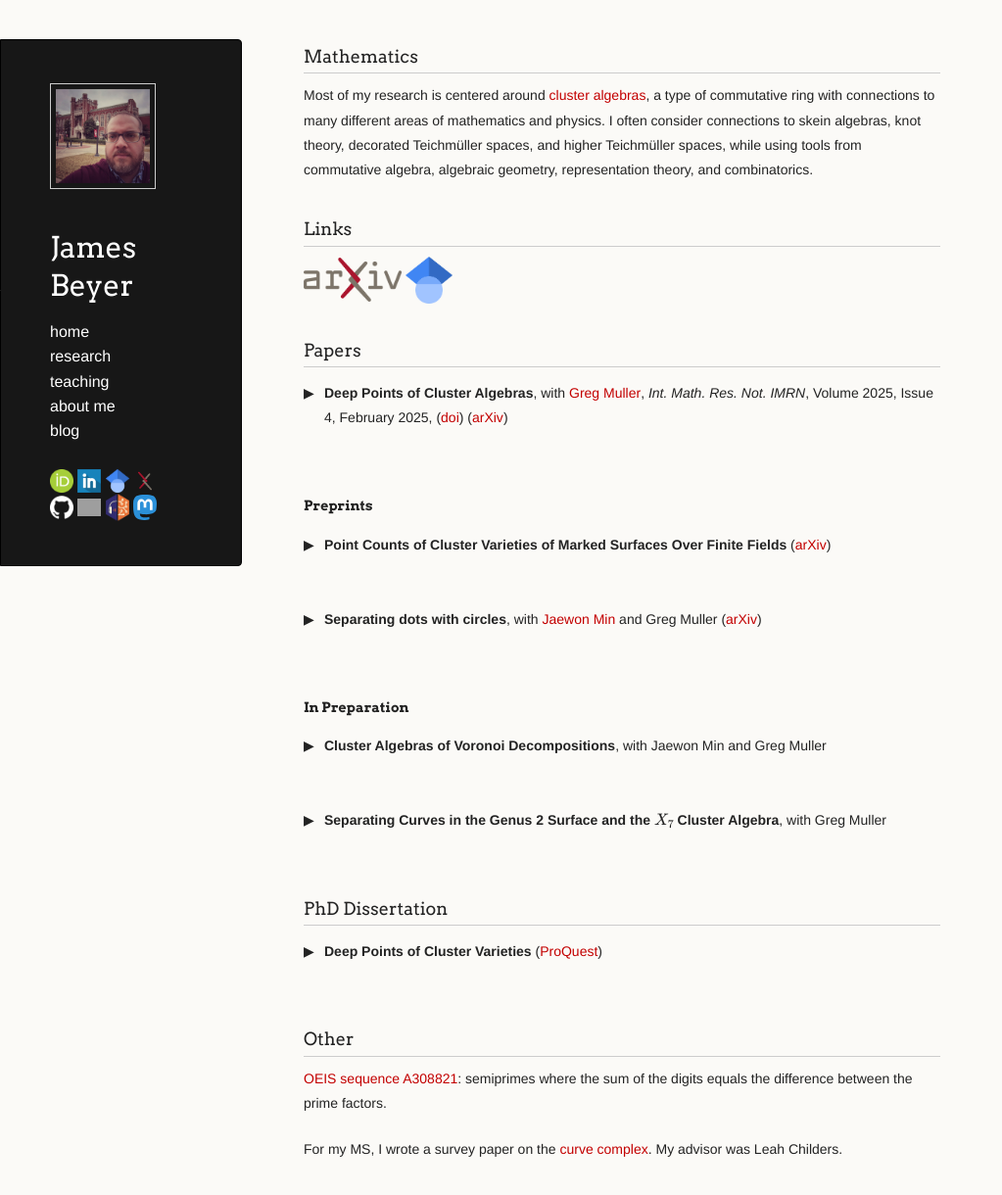
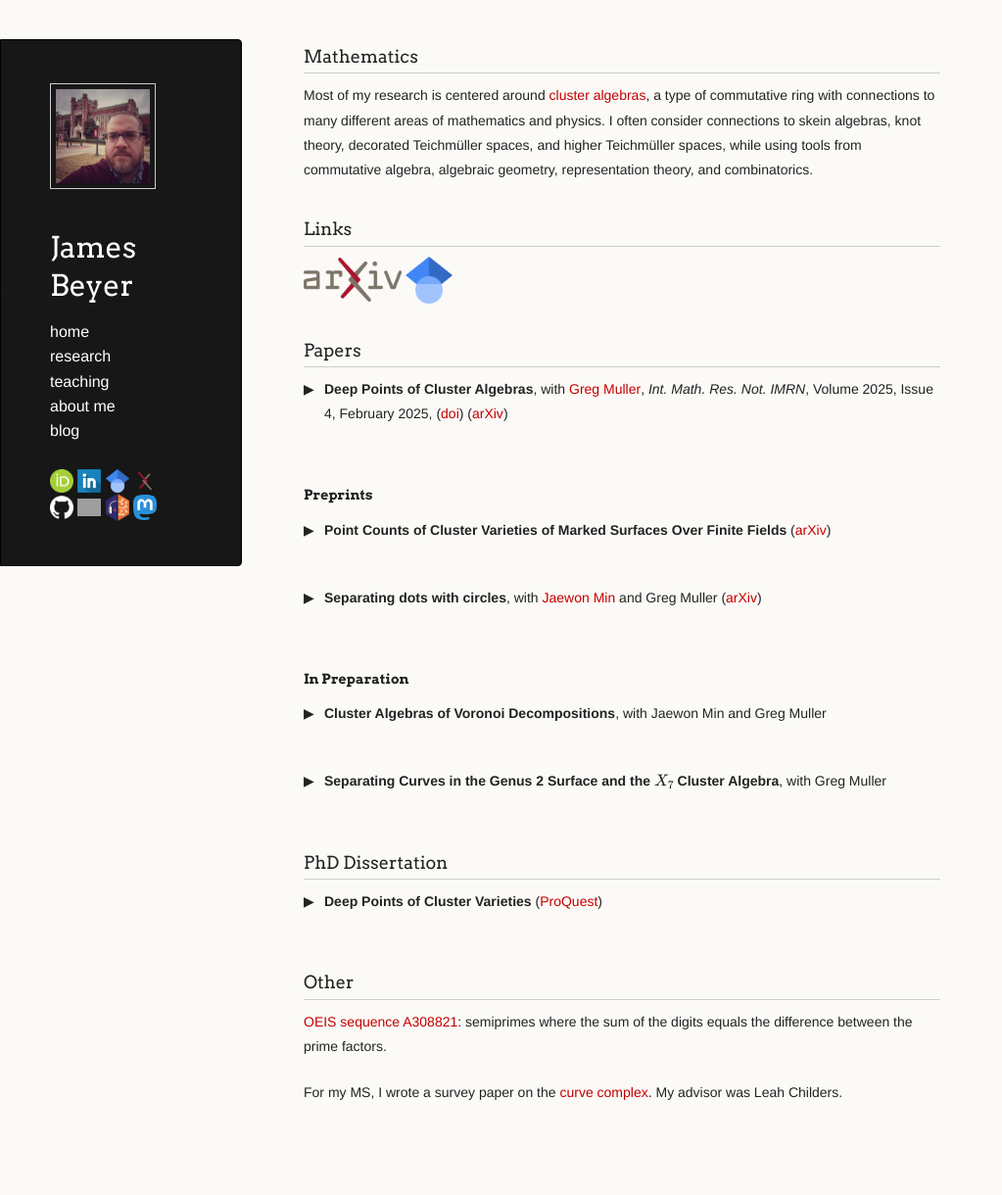
Before and after one commit to jebeyer/jebeyer.github.io, a Jekyll site: the page built from research.md, in a window 1280 px wide and 1258 px high. Shown: the top 1220 px of the window at 98% size, without its empty margins (0-1023 px from the left). Built offline with Jekyll 4.4.1, drawn with Linux system fonts in a browser that asks for light colours; a script that is not in the unit is left out; our own code applies the rules of GitHub Pages for plain Markdown files; grey boxes are pictures that could not be loaded.

Commit message:
Update default.html

```diff
--- a/_layouts/default.html
+++ b/_layouts/default.html
@@ -19,14 +19,14 @@
     {% endif %}
     <style>
       details {
-        margin: 1em 0;
+        margin: 0;
       }
       summary {
         list-style: none;
         display: flex;
         gap: 0.5em;
         margin: 0;
-        margin-bottom: 0.5em;
+        margin-bottom: 0;
         align-items: start;
         cursor: pointer;
       }
```
